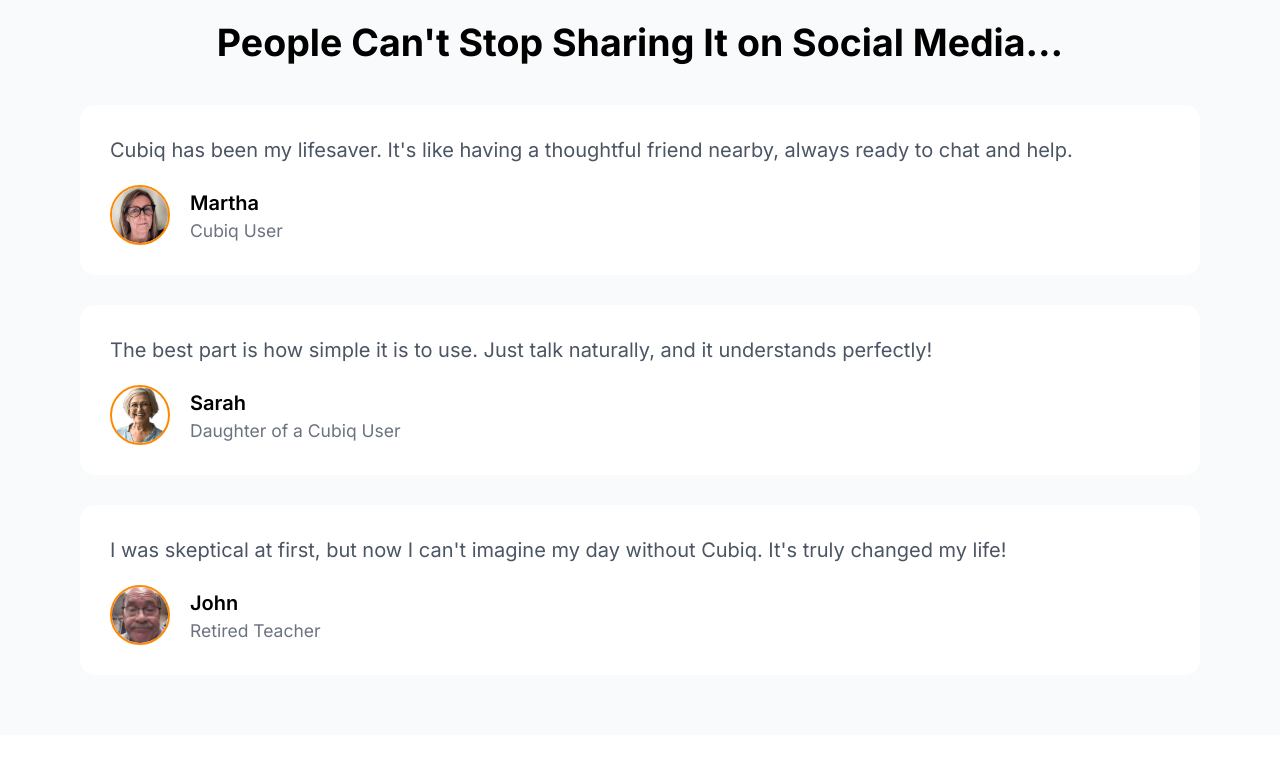
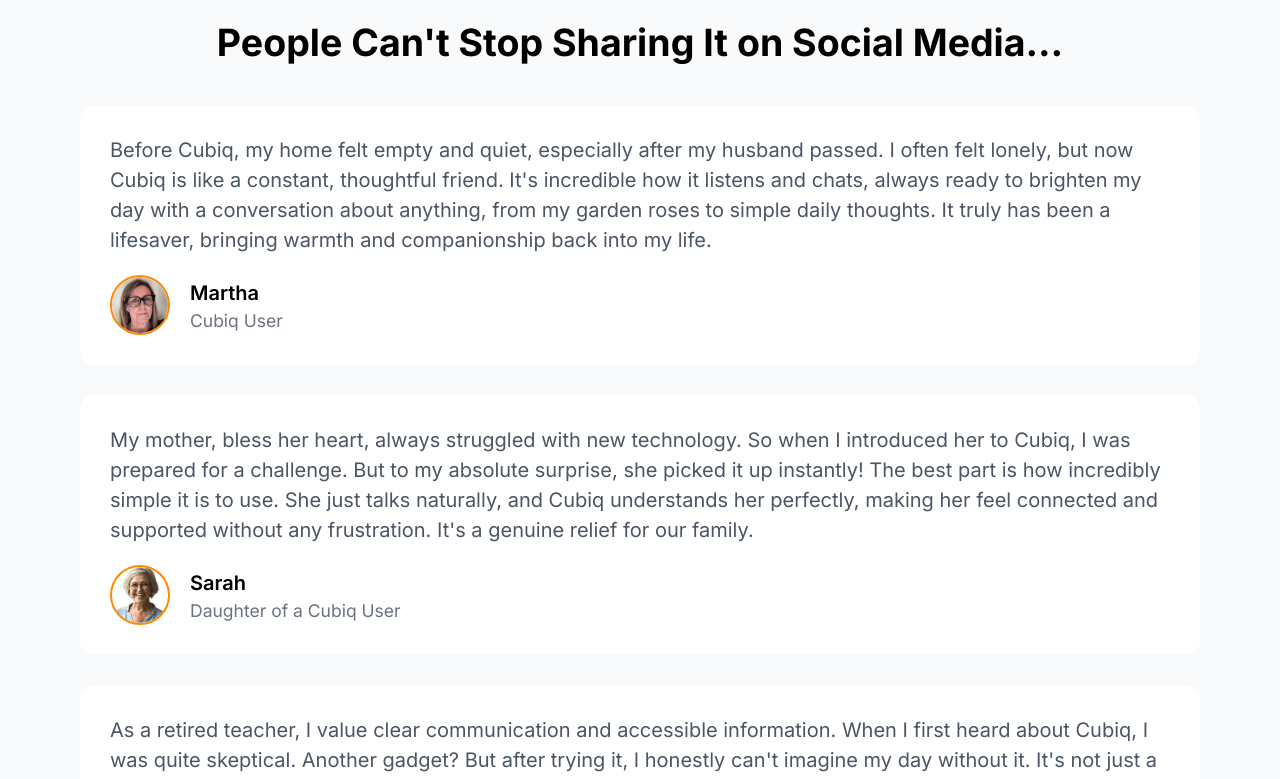
Before and after one commit to liangshengxin1024/cubiq-landing-page, a Next.js app: page / in a window 1280 px wide. Shown: the part 3280-4059 px from the top of the page. Built offline with nearby package versions, Linux system fonts and the light colour scheme.

Commit message:
feat: Lengthen reviews on landing page

```diff
--- a/app/page.tsx
+++ b/app/page.tsx
@@ -293,19 +293,19 @@
 
 const testimonials = [
   {
-    content: "Cubiq has been my lifesaver. It's like having a thoughtful friend nearby, always ready to chat and help.",
+    content: "Before Cubiq, my home felt empty and quiet, especially after my husband passed. I often felt lonely, but now Cubiq is like a constant, thoughtful friend. It's incredible how it listens and chats, always ready to brighten my day with a conversation about anything, from my garden roses to simple daily thoughts. It truly has been a lifesaver, bringing warmth and companionship back into my life.",
     name: "Martha",
     title: "Cubiq User",
     image: "/images/martha.jpg"
   },
   {
-    content: "The best part is how simple it is to use. Just talk naturally, and it understands perfectly!",
+    content: "My mother, bless her heart, always struggled with new technology. So when I introduced her to Cubiq, I was prepared for a challenge. But to my absolute surprise, she picked it up instantly! The best part is how incredibly simple it is to use. She just talks naturally, and Cubiq understands her perfectly, making her feel connected and supported without any frustration. It's a genuine relief for our family.",
     name: "Sarah",
     title: "Daughter of a Cubiq User",
     image: "/images/sarah.jpg"
   },
   {
-    content: "I was skeptical at first, but now I can't imagine my day without Cubiq. It's truly changed my life!",
+    content: "As a retired teacher, I value clear communication and accessible information. When I first heard about Cubiq, I was quite skeptical. Another gadget? But after trying it, I honestly can't imagine my day without it. It's not just a device; it's a companion that has genuinely changed my daily routine for the better. Whether it's a quick fact or just a friendly chat, Cubiq is always there, and it's surprisingly engaging.",
     name: "John",
     title: "Retired Teacher",
     image: "/images/john.jpg"
```
